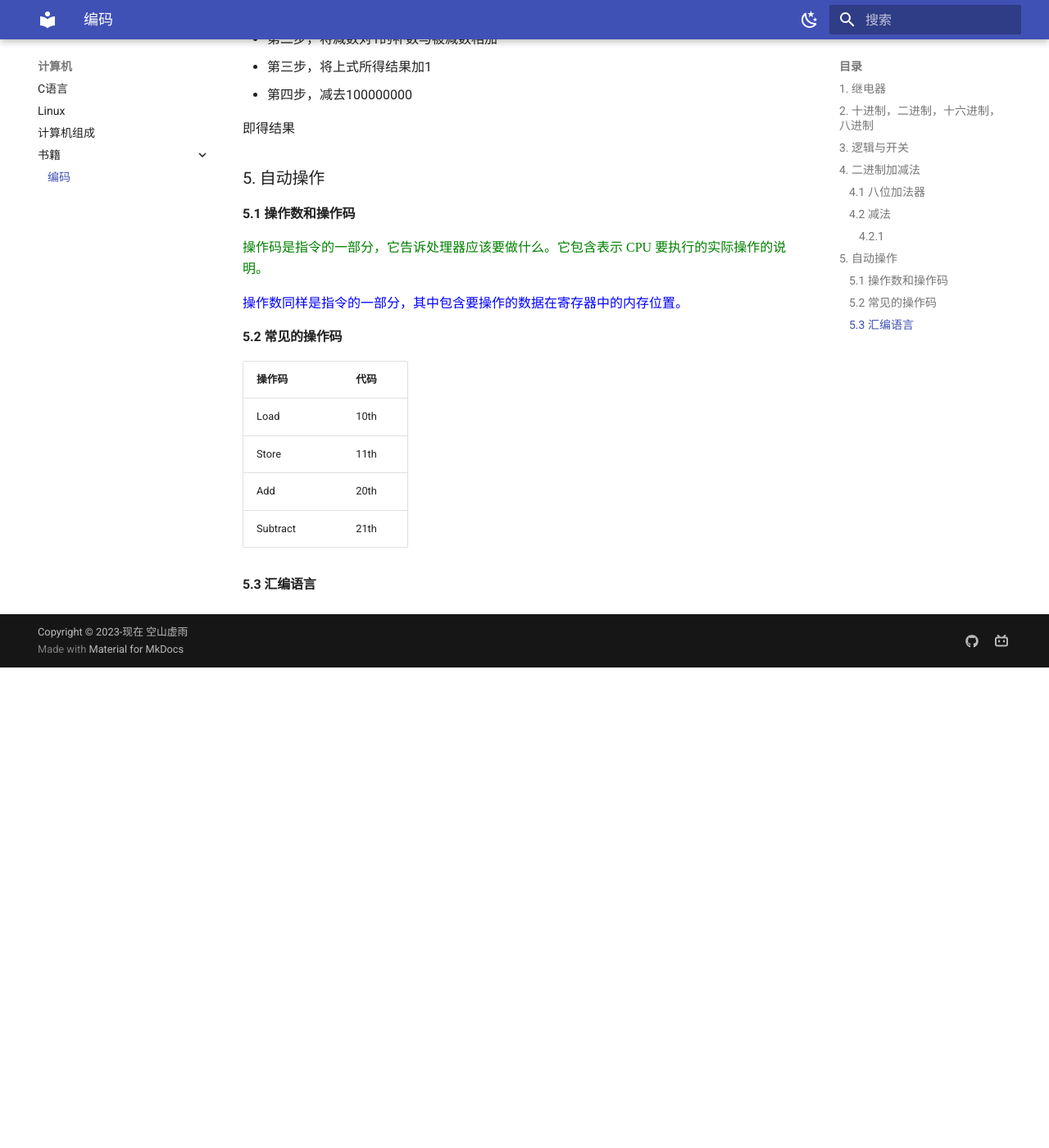
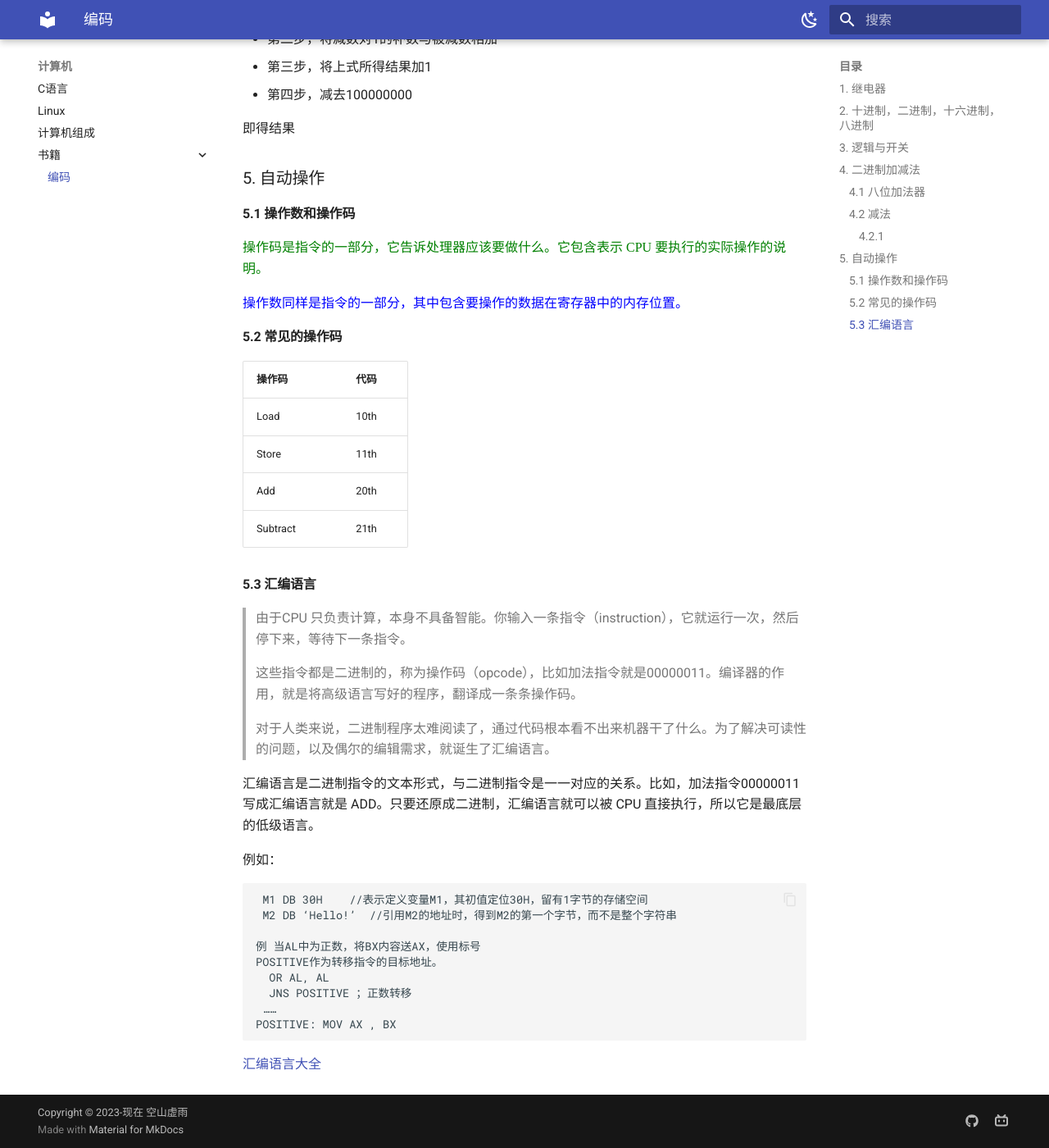
Before and after one commit to KongshanXuyu/zh-blog, an MkDocs documentation site: the page built from docs/计算机/书籍/编码/文件.md, in a window 1280 px wide and 1400 px high, scrolled down 2275 px. Shown: the whole window at 82% size. Built offline with MkDocs 1.6.1 and Material for MkDocs 9.7.7, drawn with Linux system fonts in a browser that asks for light colours; before the commit the page ends 3089 px from its top, so only the background shows below that.

Commit message:
2023-12-13_21:16:33 update

````diff
--- a/docs/计算机/书籍/编码/文件.md
+++ b/docs/计算机/书籍/编码/文件.md
@@ -90,3 +90,27 @@
 | Subtract | 21th |
 
 #### 5.3 汇编语言
+
+> 由于CPU 只负责计算，本身不具备智能。你输入一条指令（instruction），它就运行一次，然后停下来，等待下一条指令。
+>
+> 这些指令都是二进制的，称为操作码（opcode），比如加法指令就是00000011。编译器的作用，就是将高级语言写好的程序，翻译成一条条操作码。
+>
+> 对于人类来说，二进制程序太难阅读了，通过代码根本看不出来机器干了什么。为了解决可读性的问题，以及偶尔的编辑需求，就诞生了汇编语言。
+
+汇编语言是二进制指令的文本形式，与二进制指令是一一对应的关系。比如，加法指令00000011写成汇编语言就是 ADD。只要还原成二进制，汇编语言就可以被 CPU 直接执行，所以它是最底层的低级语言。
+
+例如：
+
+```
+ M1 DB 30H    //表示定义变量M1，其初值定位30H，留有1字节的存储空间
+ M2 DB ‘Hello!’  //引用M2的地址时，得到M2的第一个字节，而不是整个字符串
+
+例 当AL中为正数，将BX内容送AX，使用标号
+POSITIVE作为转移指令的目标地址。
+  OR AL, AL
+  JNS POSITIVE ；正数转移
+ ……
+POSITIVE: MOV AX , BX
+```
+
+[汇编语言大全](https://blog.csdn.net/linlibest/article/details/8904624)
````
